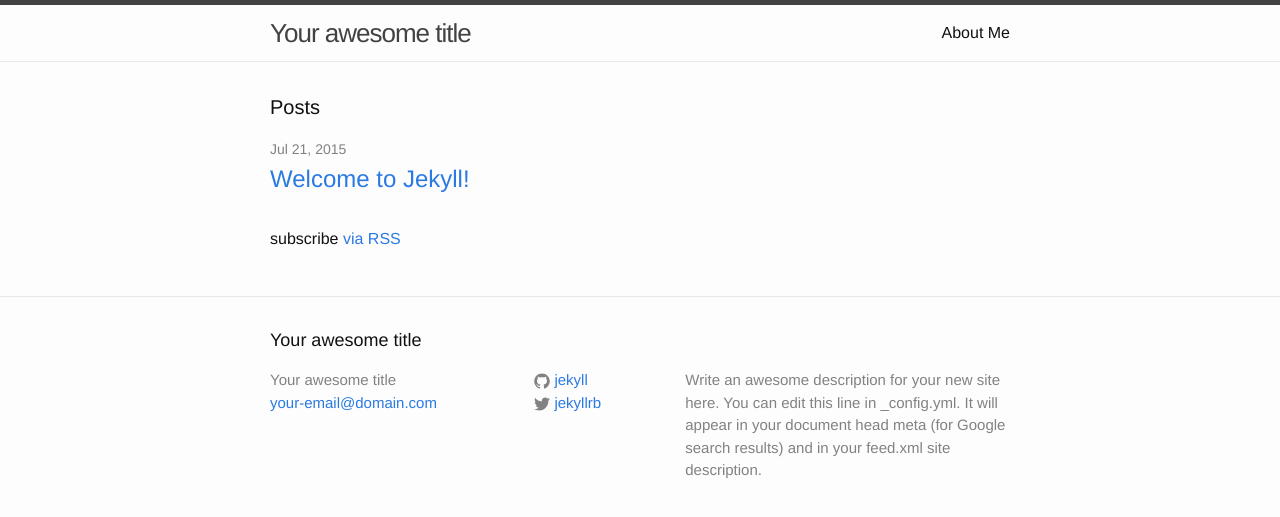
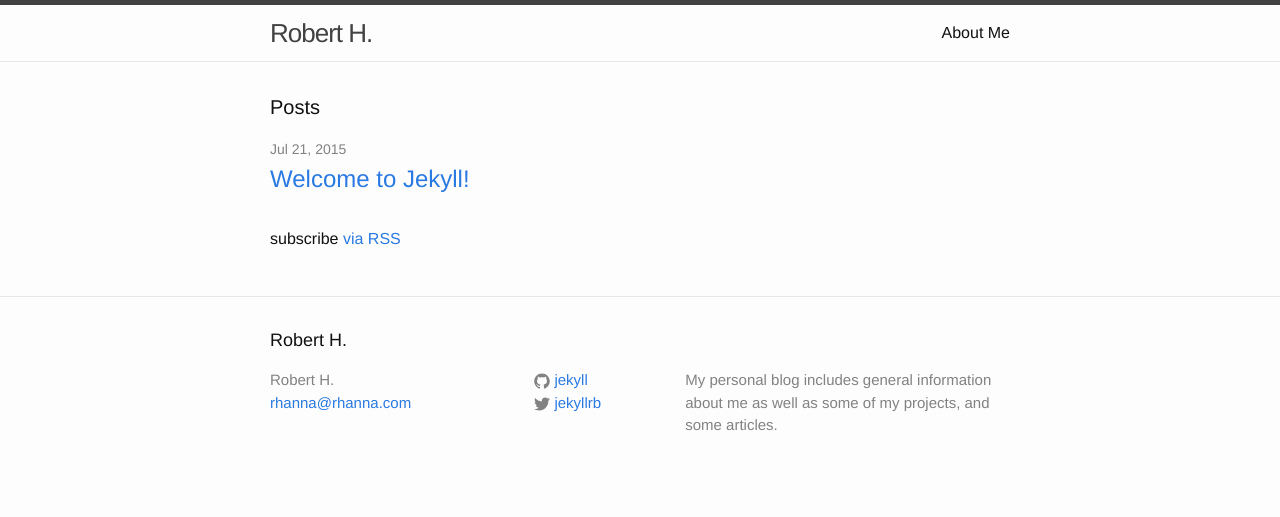
Before and after one commit to rhanna/academieme.com.archived, a Jekyll site: the page built from index.html, in a window 1280 px wide. Shown: the top 517 px of the page. Built offline with Jekyll 4.4.1, drawn with Linux system fonts in a browser that asks for light colours.

Commit message:
Personalize

```diff
--- a/_config.yml
+++ b/_config.yml
@@ -1,10 +1,9 @@
 # Site settings
-title: Your awesome title
-email: your-email@domain.com
-description: > # this means to ignore newlines until "baseurl:"
-  Write an awesome description for your new site here. You can edit this
-  line in _config.yml. It will appear in your document head meta (for
-  Google search results) and in your feed.xml site description.
+title: Robert H.
+email: rhanna@rhanna.com
+description: >
+  My personal blog includes general information about me
+  as well as some of my projects, and some articles.
 baseurl: "" # the subpath of your site, e.g. /blog/
 url: "http://yourdomain.com" # the base hostname & protocol for your site
 twitter_username: jekyllrb
```
